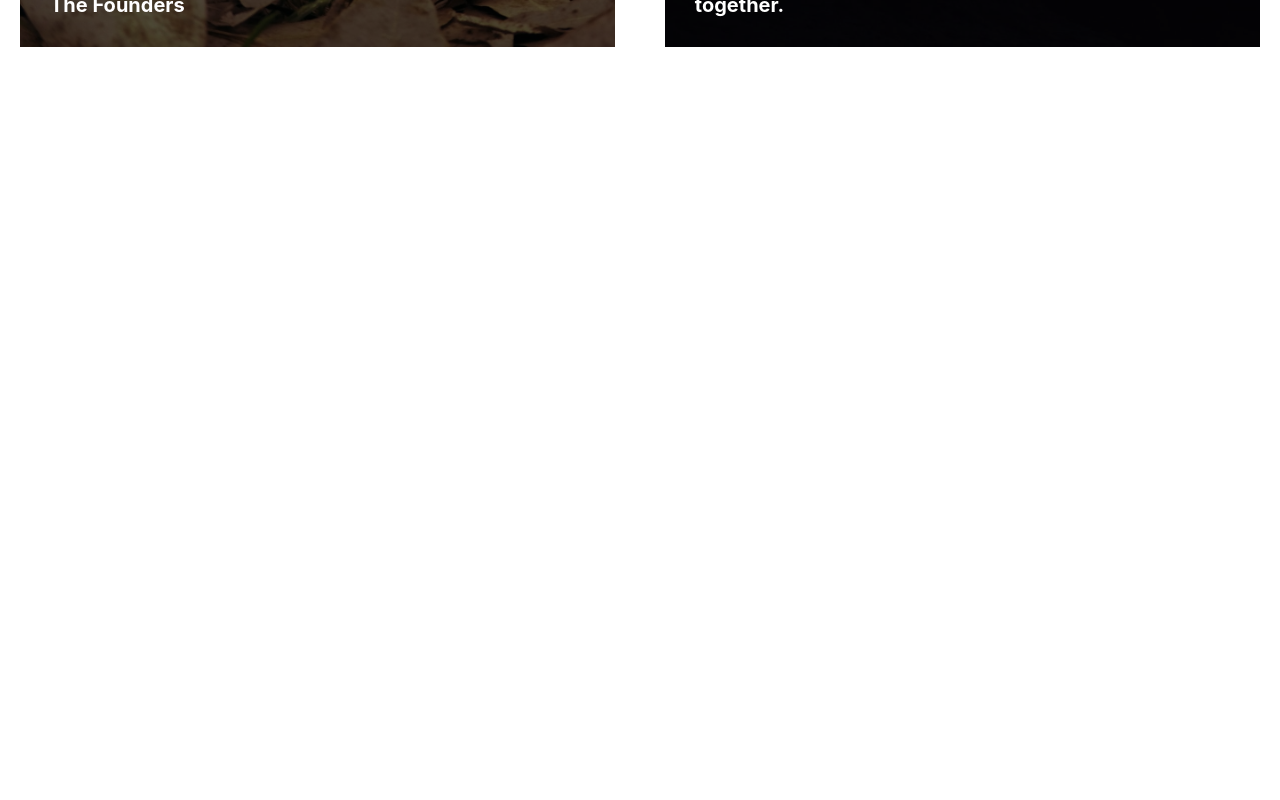
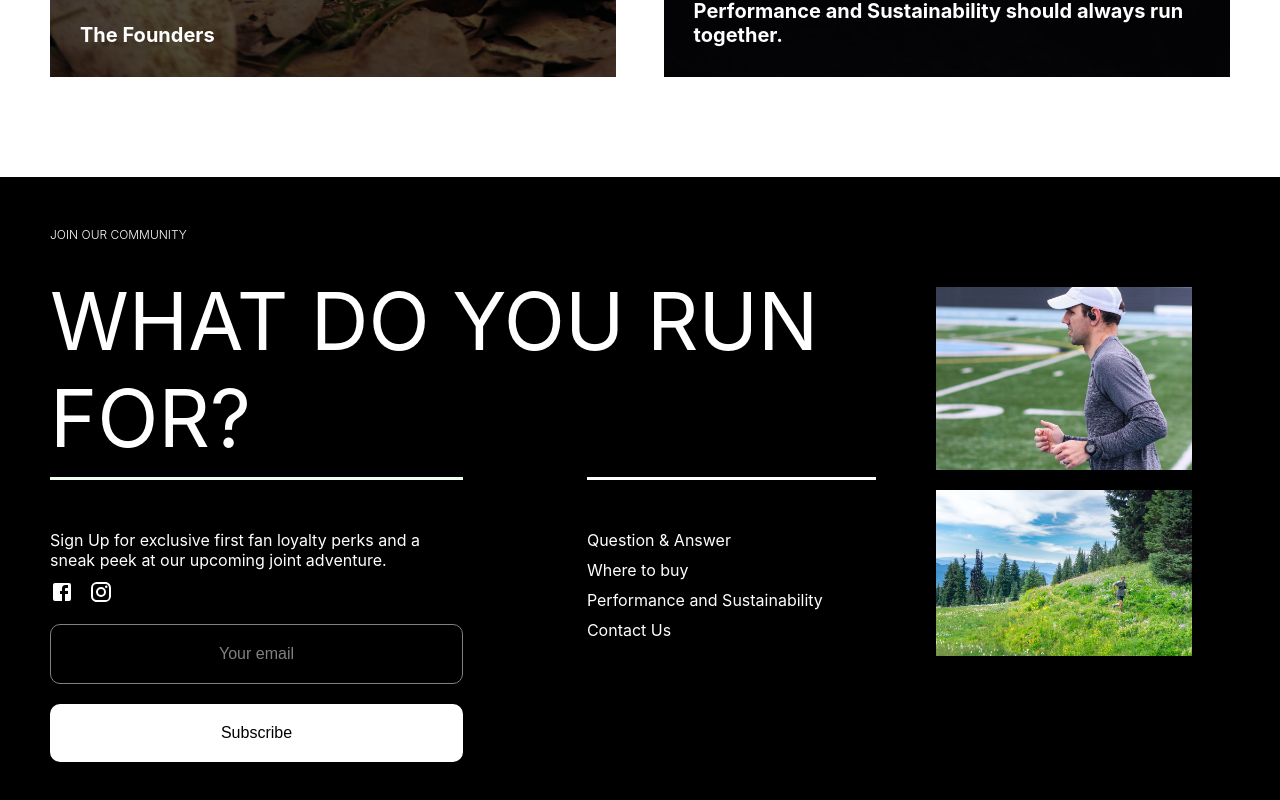
Before and after one commit to Gepeet/netlili, a React (Create React App) app: page / in a window 1280 px wide. Shown: the part 2812-3612 px from the top of the page. Before the commit the page ends 2929 px from the top, so only its background shows below. Built offline with nearby package versions, Linux system fonts and the light colour scheme.

Commit message:
community

```diff
--- a/src/App.js
+++ b/src/App.js
@@ -1,4 +1,5 @@
 import './App.css';
+import Community from './Component/Community/Community';
 import Featured from './Component/Featured/Featured';
 import Hero from './Component/Hero/Hero';
 import Mission from './Component/Mission/Mission';
@@ -33,6 +34,7 @@ function App() {
       </div>
       <Mission/>
       <Stories/>
+      <Community/>
     </div>
   );
 }
--- /dev/null
+++ b/src/Component/Community/Community.css
@@ -0,0 +1,90 @@
+.community{
+    padding: 20px 20px;
+    background-color: black;
+}
+
+@media screen and (min-width: 800px) {
+    .community{
+        padding: 50px 50px;
+    }
+}
+
+.top__com{
+    display: flex;
+    flex-wrap: wrap;
+    /* background-color: grey; */
+}
+
+@media screen and (min-width: 800px) {
+    .top__com{
+        height: 200px;
+    }
+
+}
+
+.jw{
+    display: flex;
+    flex-direction: column;
+    flex:3;
+}
+
+.jw> *{
+    color: white;
+}
+
+.jw> h3{
+    font-weight: 300;
+    font-size: 12px;
+}
+
+.jw>h1{
+    margin-top: 30px;
+    font-weight: 400;
+    font-size: 60px;
+}
+
+.image__right{
+    margin-top: 30px;
+    flex: 1;
+    display: flex;
+    justify-content: space-between;
+}
+
+.image__right > *{
+    width: 45vw;
+}
+
+@media screen and (min-width: 800px) {
+    .image__right{
+        flex-direction: column;
+    }
+
+    .jw>h1{
+        font-size: 80px;
+    }
+
+    .image__right{
+        margin-top: 60px;
+        margin-left: 5px;
+        position: relative;
+    }
+
+    .image__right > *{
+        width: 20vw;
+        margin-bottom: 20px;
+    }
+}
+
+.ctas{
+    margin: 50px 0;
+    background-color: black;
+    height: max-content;
+    display: flex;
+    justify-content: space-between;
+    /* z-index: 999!important; */
+}
+@media screen and (min-width:800px) {
+    .ctas{
+        width: 70%;
+    }
+}
--- /dev/null
+++ b/src/Component/Community/Community.js
@@ -0,0 +1,29 @@
+import React from 'react'
+import './Community.css'
+import imageIs from '../images/isaac.jpg'
+import imagets from '../images/brian.jpg'
+import CalltoAction from './contents/cta/CalltoAction'
+import QA from './contents/qa/QA'
+
+function Community() {
+    return (
+        <div className="community">
+            <div className="top__com">
+                <div className="jw">
+                    <h3>JOIN OUR COMMUNITY</h3>
+                    <h1>WHAT DO YOU RUN FOR?</h1>
+                </div>
+                <div className="image__right">
+                    <img src={imageIs} alt="" />
+                    <img src={imagets} alt="" />
+                </div>
+            </div>
+            <div className="ctas">
+                <CalltoAction/>
+                <QA/>
+            </div>
+        </div>
+    )
+}
+
+export default Community
--- /dev/null
+++ b/src/Component/Community/contents/cta/CalltoAction.css
@@ -0,0 +1,69 @@
+.cta{
+    width: 50%;
+}
+
+.line{
+    /* margin: 20px 0; */
+    margin-bottom: 50px;
+    height: 3px;
+    width: 100%;
+    background-color: honeydew;
+}
+
+.cta > h2{
+    color: white;
+    font-size: 16px;
+    font-weight: 400;
+}
+
+.social >*{
+    color:white;
+    font-size: large;
+    margin: 10px 0;
+    margin-right: 15px;
+}
+
+.social{
+    display: flex;
+}
+
+.buttons{
+    display: flex;
+    flex-direction: column;
+}
+
+.buttons >*{
+    padding: 20px 0;
+    margin: 10px 0;
+    border-radius: 10px;
+    font-size: 16px;
+}
+
+.email{
+    background-color: black;
+    border: gray 1px solid;
+    color: gray;
+    transition: all .3s ease-in-out;
+}
+
+.email:hover{
+    cursor: pointer;
+    border: white 1px solid;
+    color: white;
+    transform: all;
+}
+
+.Subscribe{
+    background-color: white;
+    border: none;
+    color: black;
+    transition: all .3s ease-in-out;
+}
+
+.Subscribe:hover{
+    transform: all;
+    cursor: pointer;
+    /* border: white 1.5px solid; */
+    color: white;
+    background-color: gray;
+}
--- /dev/null
+++ b/src/Component/Community/contents/cta/CalltoAction.js
@@ -0,0 +1,24 @@
+import React from 'react'
+import './CalltoAction.css'
+import FacebookIcon from '@material-ui/icons/Facebook';
+import InstagramIcon from '@material-ui/icons/Instagram';
+
+function CalltoAction() {
+    return (
+        <div className="cta">
+            <div className="line"></div>
+            <h2>Sign Up for exclusive first fan loyalty perks and a sneak peek at our upcoming joint adventure.</h2>
+            <div className="social">
+                <FacebookIcon/>
+                <InstagramIcon/>
+            </div>
+            <div className="buttons">
+                <button className="email">Your email</button>
+                <button className="Subscribe">Subscribe</button>
+            </div>
+
+        </div>
+    )
+}
+
+export default CalltoAction
--- /dev/null
+++ b/src/Component/Community/contents/qa/QA.css
@@ -0,0 +1,31 @@
+.qa{
+    height: max-content;
+    display: flex;
+    flex-direction: column;
+    justify-content: space-between;
+    width: 35%;
+}
+
+.line2{
+    margin-bottom: 50px;
+    height: 3px;
+    width: 100%;
+    background-color: white;
+}
+
+.qa> ul{
+    list-style: none;
+    /* background-color: yellow; */
+}
+
+.qa ul > li{
+    font-weight: 400;
+    font-size: 16px;
+    margin-bottom: 10px;
+    color: white;
+}
+
+.qa ul > li:hover{
+    cursor: pointer;
+    color: gray;
+}
--- /dev/null
+++ b/src/Component/Community/contents/qa/QA.js
@@ -0,0 +1,18 @@
+import React from 'react'
+import './QA.css';
+
+function QA() {
+    return (
+        <div className="qa">
+            <div className="line2"></div>
+            <ul>
+                <li>Question &amp; Answer</li>
+                <li>Where to buy</li>
+                <li>Performance and Sustainability</li>
+                <li>Contact Us</li>
+            </ul>
+        </div>
+    )
+}
+
+export default QA
```
Also changed, not shown: src/Component/Stories/Stories.css (+1 -1 lines), src/Component/images/brian.jpg (added), src/Component/images/isaac.jpg (added).
